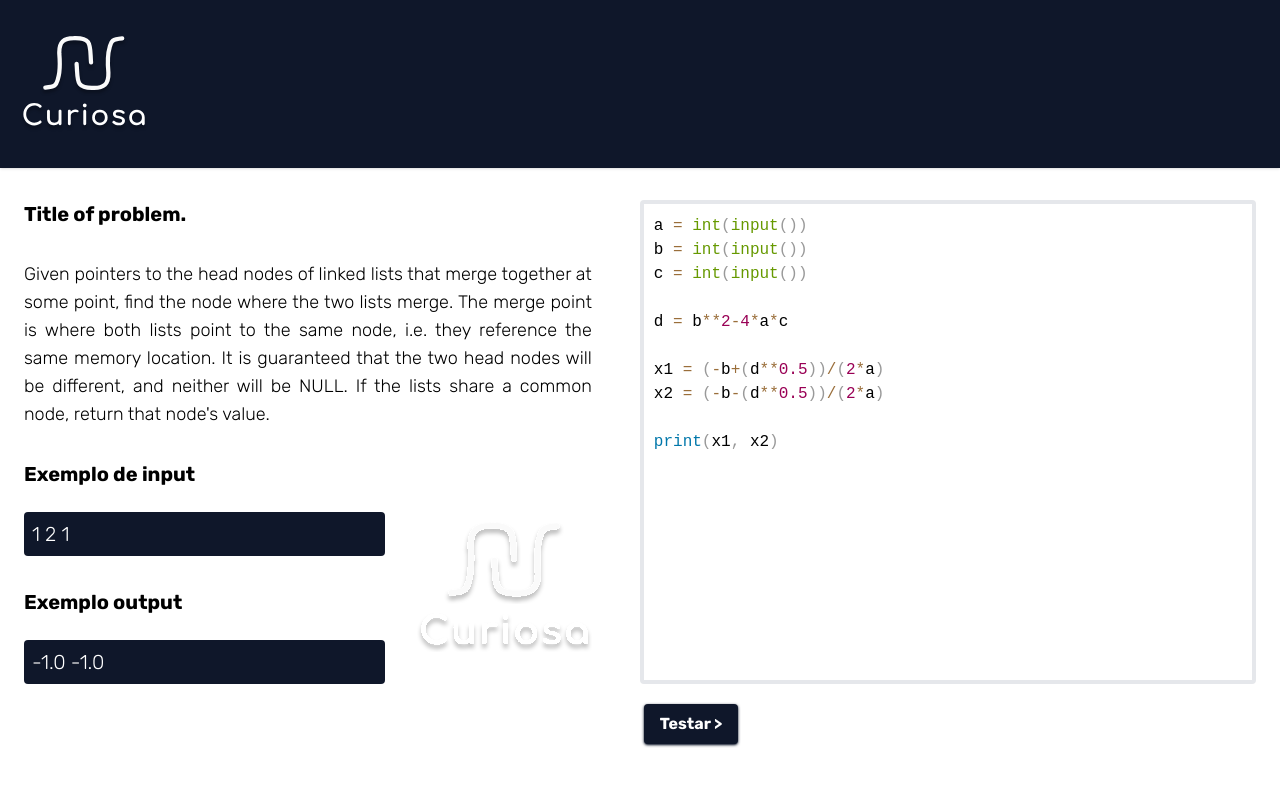
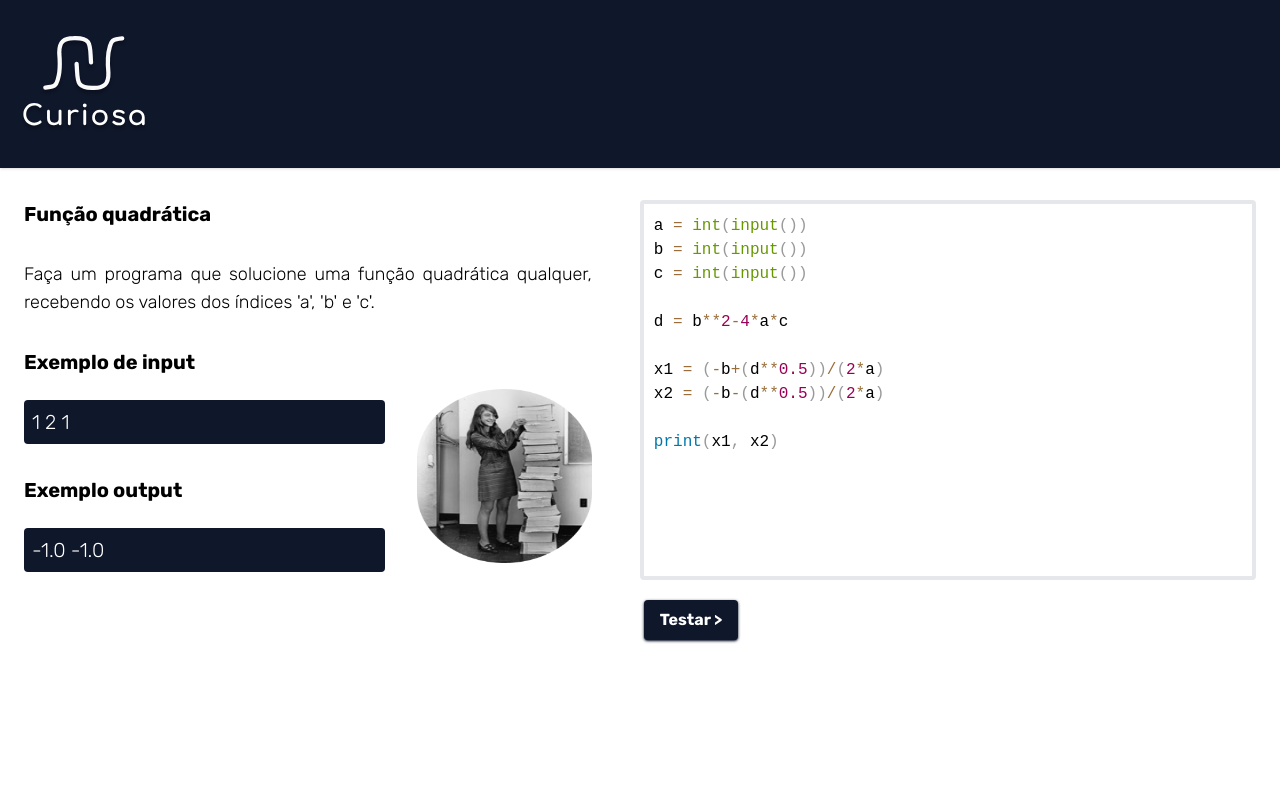
Before and after one commit to marcelo-schreiber/curiosa-website, a Next.js app: page / in a window 1280 px wide. Shown: the top 786 px of the page. Built offline with nearby package versions, Linux system fonts and the light colour scheme.

Commit message:
add: questions from data folder

```diff
--- /dev/null
+++ b/data/questions.ts
@@ -0,0 +1,10 @@
+export const questions = [
+  {
+    title: "Função quadrática",
+    problem:
+      "Faça um programa que solucione uma função quadrática qualquer, recebendo os valores dos índices 'a', 'b' e 'c'.",
+    input: "1 2 1",
+    output: "-1.0 -1.0",
+    imageUrl: "/margaret-hamilton.png",
+  },
+];
--- a/pages/index.tsx
+++ b/pages/index.tsx
@@ -1,4 +1,4 @@
-import React, { useState } from "react";
+import React, { useCallback, useMemo, useState } from "react";
 import Header from "../components/header";
 import Question from "../components/question";
 
@@ -7,6 +7,8 @@ import { highlight, languages } from "prismjs";
 import "prismjs/components/prism-python";
 import "prismjs/themes/prism.css";
 import Head from "next/head";
+
+import { questions } from "../data/questions";
 
 const Home = () => {
   const [code, setCode] = useState(`a = int(input())
@@ -21,7 +23,12 @@ x2 = (-b-(d**0.5))/(2*a)
 print(x1, x2)
 `);
 
+  console.log("rendered");
+
   const [isLoading, setIsLoading] = useState(false);
+  const [questionNumber, _] = useState(1);
+  const { input, output, imageUrl, problem, title } =
+    questions[questionNumber - 1];
 
   const handleSubmit = () => {
     setIsLoading(true);
@@ -29,7 +36,7 @@ print(x1, x2)
       method: "POST",
       body: JSON.stringify({
         code: code,
-        questionNumber: 1,
+        questionNumber,
       }),
     })
       .then((x) => x.json())
@@ -48,13 +55,18 @@ print(x1, x2)
         <Header />
         <div className="flex flex-col h-full md:flex-row">
           <div className="md:w-1/2">
-            <Question
-              input="1 2 1"
-              output="-1.0 -1.0"
-              title="Title of problem."
-              imageUrl="/Logo.svg"
-              problem="Given pointers to the head nodes of  linked lists that merge together at some point, find the node where the two lists merge. The merge point is where both lists point to the same node, i.e. they reference the same memory location. It is guaranteed that the two head nodes will be different, and neither will be NULL. If the lists share a common node, return that node's  value."
-            />
+            {useMemo(
+              () => (
+                <Question
+                  input={input}
+                  output={output}
+                  title={title}
+                  imageUrl={imageUrl}
+                  problem={problem}
+                />
+              ),
+              [imageUrl, input, output, problem, title]
+            )}
           </div>
           <div className="mx-6 mt-8 h-64 border-4 rounded md:w-1/2 md:h-auto">
             <Editor
```
Also changed, not shown: public/margaret-hamilton.png (added).
